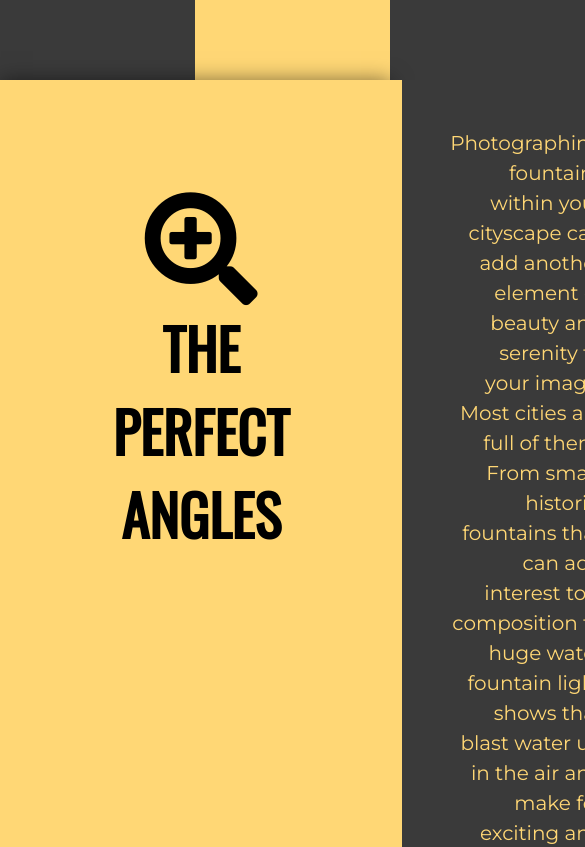
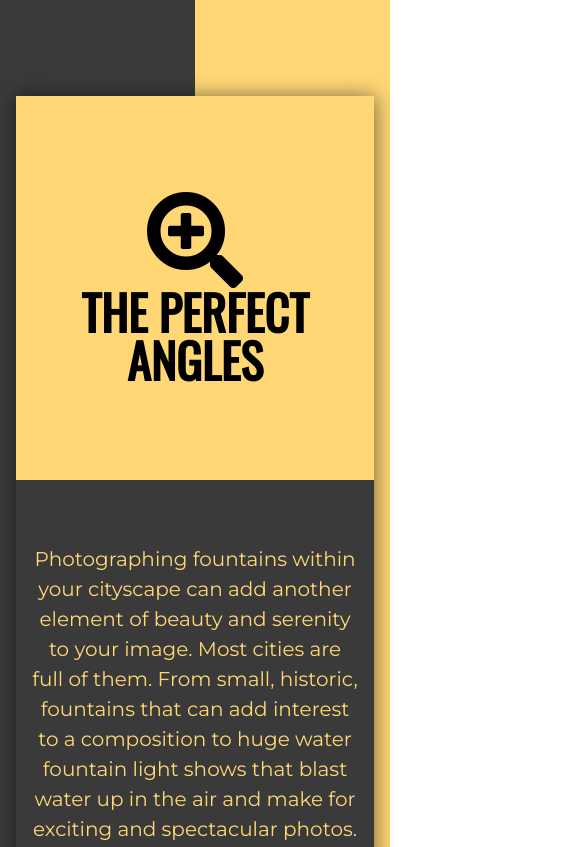
Before and after one commit to eermayasari/thecitycapturer-project1, a plain HTML site: page perfect_angles.html in a window 390 px wide. Shown: the top 847 px of the page, 585 px wide, since content can reach past the window. Drawn offline with nearby package versions, Linux system fonts and the light colour scheme.

Commit message:
Responsive fix

```diff
--- a/css/styles-3-4.scss
+++ b/css/styles-3-4.scss
@@ -18,6 +18,7 @@ body {
 
 /* Utility classes */
 .container {
+   padding: 1em;
    max-width: 1120px;
    margin: 5em auto;
 }
@@ -53,7 +54,6 @@ section#perfect-angles-text {
    align-items: center;
    background: $clr-dark;
    display: flex;
-   flex-basis: 50%;
    text-align: right;
 
    p {
@@ -74,4 +74,22 @@ section#perfect-angles-img {
 }
 
 /* Media queries */
-@media screen and () {}
+@media screen and (max-width: 960px) {
+   .row {
+      flex-flow: column nowrap;
+   }
+   .item-half {
+      flex-basis: 100%;
+   }
+   .item-half#perfect-angles-text {
+      text-align: center;
+      padding: 4em 1em;
+   }
+   .item-half#perfect-angles-title {
+      padding: 3em 1em;
+      font-size: 2rem;
+      h1 {
+         line-height: 1;
+      }
+   }
+}
```
Also changed, not shown: css/styles-3-4.css, 1 other file.
